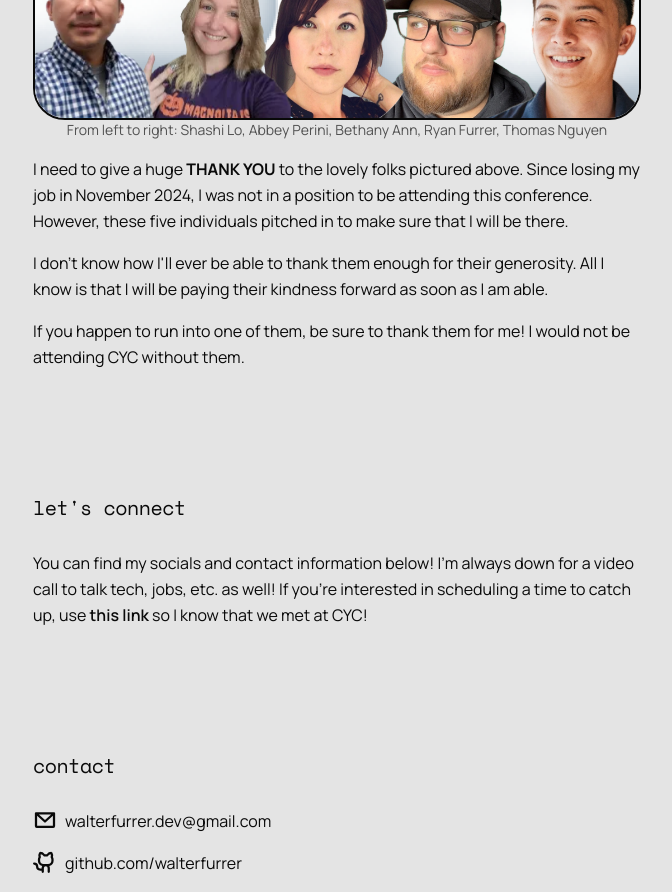
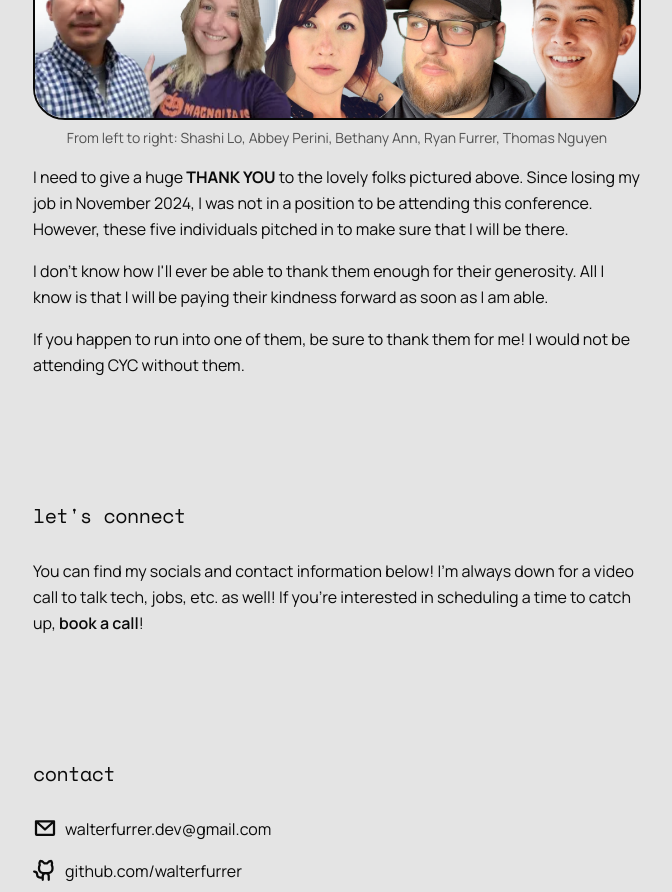
Before and after one commit to walterfurrer/portfolio-v2, a Next.js app: page /commit-your-code in a window 1280 px wide. Shown: the part 1100-1992 px from the top of the page, without its empty margins (303-975 px from the left). Built offline with nearby package versions, Linux system fonts and the light colour scheme.

Commit message:
Increased padding on cyc figcaption and reworded/moved hyperlink for cal.com/cyc

```diff
--- a/app/commit-your-code/page.tsx
+++ b/app/commit-your-code/page.tsx
@@ -31,7 +31,7 @@ export default function CommitYourCode() {
               src={waltersangels}
               className="border-border dark:border-foreground rounded-4xl border-2"
             />
-            <figcaption className="text-muted-foreground text-center text-sm">
+            <figcaption className="text-muted-foreground mt-2 text-center text-sm">
               From left to right: Shashi Lo, Abbey Perini, Bethany Ann, Ryan
               Furrer, Thomas Nguyen
             </figcaption>
@@ -64,14 +64,14 @@ export default function CommitYourCode() {
           <p>
             You can find my socials and contact information below! I'm always
             down for a video call to talk tech, jobs, etc. as well! If you're
-            interested in scheduling a time to catch up, use{" "}
+            interested in scheduling a time to catch up,{" "}
             <Link
               target="_blank"
               href="https://cal.com/walterfurrer/post-cyc-chat"
             >
-              this link
-            </Link>{" "}
-            so I know that we met at CYC!
+              book a call
+            </Link>
+            !
           </p>
         </div>
       </section>
```
